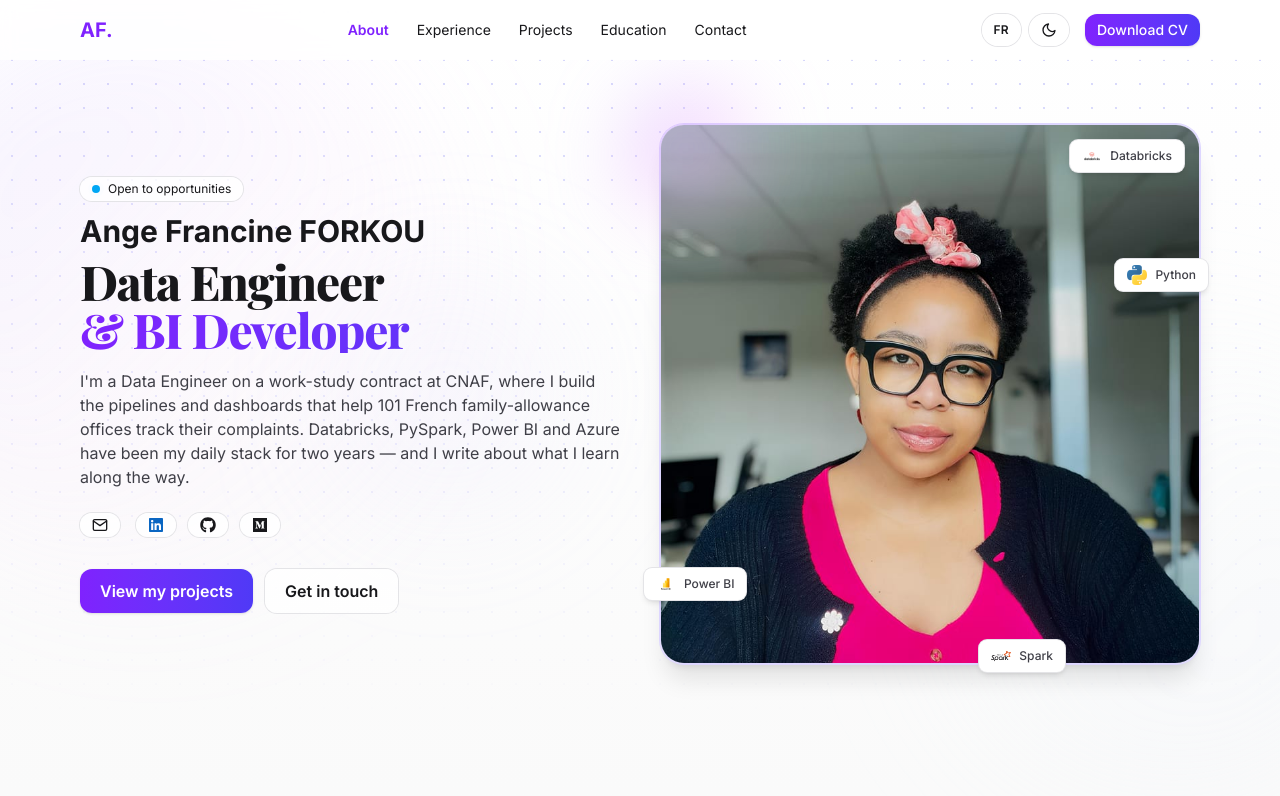
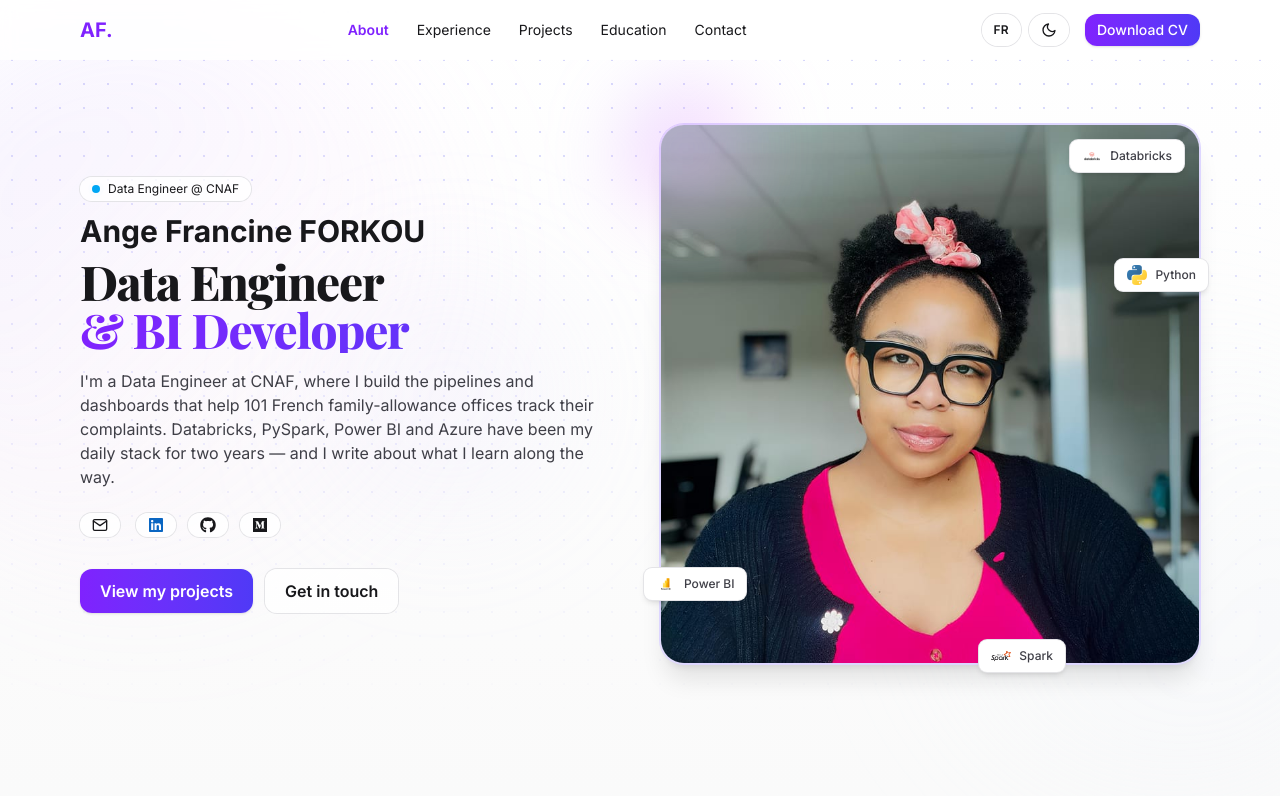
Before and after one commit to Forkou-francine/paf-site, a React (Vite) app: page / in a window 1280 px wide. Shown: the top 796 px of the page. Built offline with nearby package versions, Linux system fonts and the light colour scheme; a web font is replaced by a local one.

Commit message:
Mise à jour

```diff
--- a/src/components/pages/Contact.tsx
+++ b/src/components/pages/Contact.tsx
@@ -5,7 +5,7 @@ import { usePortfolioContent } from "../../hooks/usePortfolioContent";
 
 // ID Formspree lu depuis la variable d'environnement VITE_FORMSPREE_ID.
 // Non défini → le formulaire retombe proprement sur un lien mailto.
-const FORMSPREE_ID = import.meta.env.VITE_FORMSPREE_ID ?? "";
+const FORMSPREE_ID = import.meta.env.VITE_FORMSPREE_ID ?? "mpqvrqae";
 
 export default function Contact() {
   const { profile, labels } = usePortfolioContent();
@@ -22,14 +22,6 @@ export default function Contact() {
             <p className="mt-2 max-w-prose text-sm text-zinc-700 dark:text-slate-300">
               {labels.contact.intro}
             </p>
-            <div className="mt-4 rounded-xl bg-white/70 p-4 ring-1 ring-dashed ring-violet-400 dark:bg-slate-900/60 dark:ring-violet-500/60">
-              <span className="text-xs font-semibold uppercase tracking-wide text-violet-600 dark:text-violet-300">
-                {labels.contact.searchTitle}
-              </span>
-              <p className="mt-1 text-sm text-zinc-700 dark:text-slate-300">
-                {labels.contact.searchBody}
-              </p>
-            </div>
             <div className="mt-4 flex flex-col items-start gap-3 text-sm">
               <a
                 href={`mailto:${profile.email}`}
--- a/src/components/pages/Home.tsx
+++ b/src/components/pages/Home.tsx
@@ -62,7 +62,9 @@ export default function Home() {
                 &amp; {roleAccent}
               </span>
             </h1>
-            <p className="mt-2 text-lg text-zinc-600 dark:text-slate-400">{profile.tagline}</p>
+            {profile.tagline && (
+              <p className="mt-2 text-lg text-zinc-600 dark:text-slate-400">{profile.tagline}</p>
+            )}
             <p className="mt-4 max-w-prose text-zinc-700 dark:text-slate-300">{profile.bio}</p>
             <SocialLinks withEmail />
             <div className="mt-8 flex flex-wrap gap-3">
--- a/src/data/content.ts
+++ b/src/data/content.ts
@@ -126,8 +126,6 @@ export type Labels = {
     subtitle: string;
     headline: string;
     intro: string;
-    searchTitle: string;
-    searchBody: string;
     emailLink: string;
     phoneLink: string;
   };
@@ -447,7 +445,7 @@ const frenchContent: PortfolioContent = {
       },
     },
     home: {
-      availability: "À l’écoute d’opportunités",
+      availability: "Data Engineer @ CNAF",
       primaryCta: "Voir mes projets",
       secondaryCta: "Me contacter",
       metricsTitle: "Ce que j'ai livré",
@@ -545,9 +543,6 @@ const frenchContent: PortfolioContent = {
       headline: "Discutons de vos projets",
       intro:
         "J’aime co-construire des produits data utiles et pilotables. Une idée de dashboard, un pipeline à fiabiliser ou une question sur la gouvernance de la donnée ? Je serais ravie d’en discuter.",
-      searchTitle: "Ce que je cherche",
-      searchBody:
-        "Un CDI en Data Engineering ou BI à partir de novembre 2026, idéalement à Lyon. En attendant, ouverte aux ateliers d'accélération sur vos pipelines et tableaux de bord.",
       emailLink: "Écrire un email",
       phoneLink: "Appeler",
     },
@@ -586,7 +581,7 @@ const englishContent: PortfolioContent = {
     name: "Ange Francine FORKOU",
     title: "Data Engineer & BI Developer",
     tagline: "",
-    bio: "I'm a Data Engineer on a work-study contract at CNAF, where I build the pipelines and dashboards that help 101 French family-allowance offices track their complaints. Databricks, PySpark, Power BI and Azure have been my daily stack for two years — and I write about what I learn along the way.",
+    bio: "I'm a Data Engineer at CNAF, where I build the pipelines and dashboards that help 101 French family-allowance offices track their complaints. Databricks, PySpark, Power BI and Azure have been my daily stack for two years — and I write about what I learn along the way.",
     location: "Ille-et-Vilaine, France",
     email: "francineforkou@gmail.com",
     phone: "+33 6 95 27 78 30",
@@ -826,7 +821,7 @@ const englishContent: PortfolioContent = {
       },
     },
     home: {
-      availability: "Open to opportunities",
+      availability: "Data Engineer @ CNAF",
       primaryCta: "View my projects",
       secondaryCta: "Get in touch",
       metricsTitle: "What I've delivered",
@@ -924,9 +919,6 @@ const englishContent: PortfolioContent = {
       headline: "Let's discuss your projects",
       intro:
         "I love co-building data products that are useful. Need a dashboard, a reliable pipeline, or a question about data governance? I'd be happy to discuss.",
-      searchTitle: "What I'm looking for",
-      searchBody:
-        "A permanent Data Engineering or BI position starting November 2026, ideally in Lyon. In the meantime, open to acceleration workshops on your pipelines and dashboards.",
       emailLink: "Send an email",
       phoneLink: "Call",
     },
```
